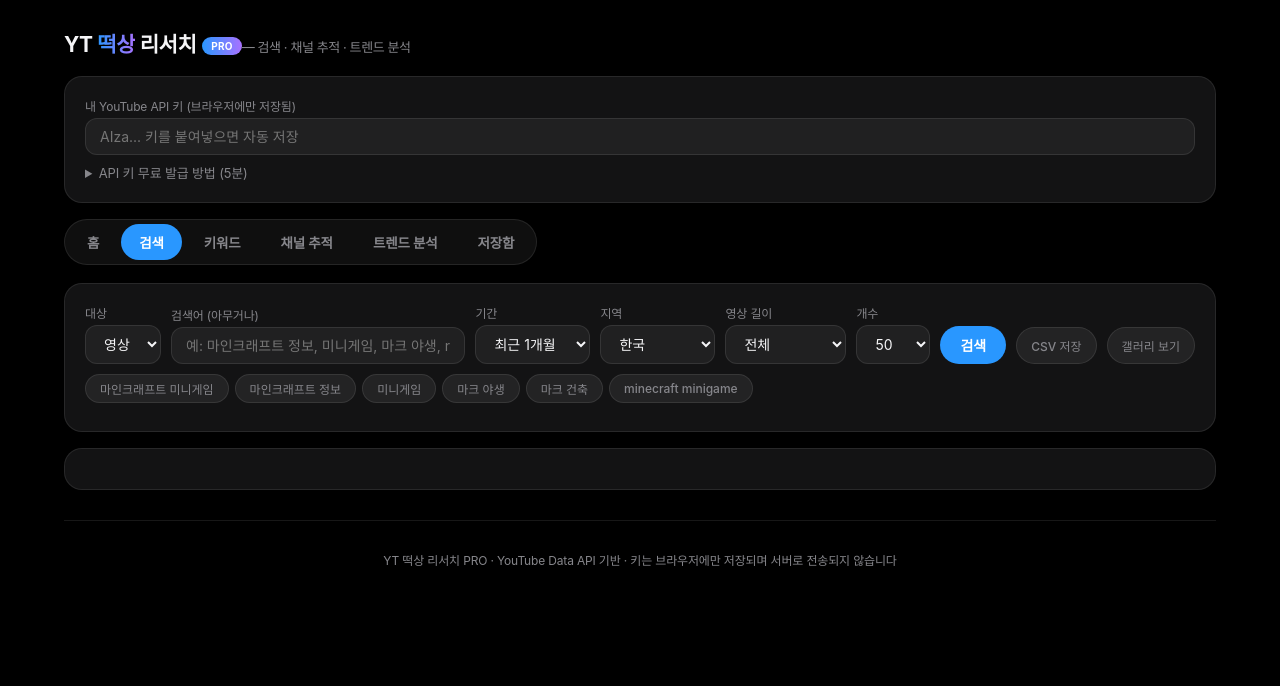
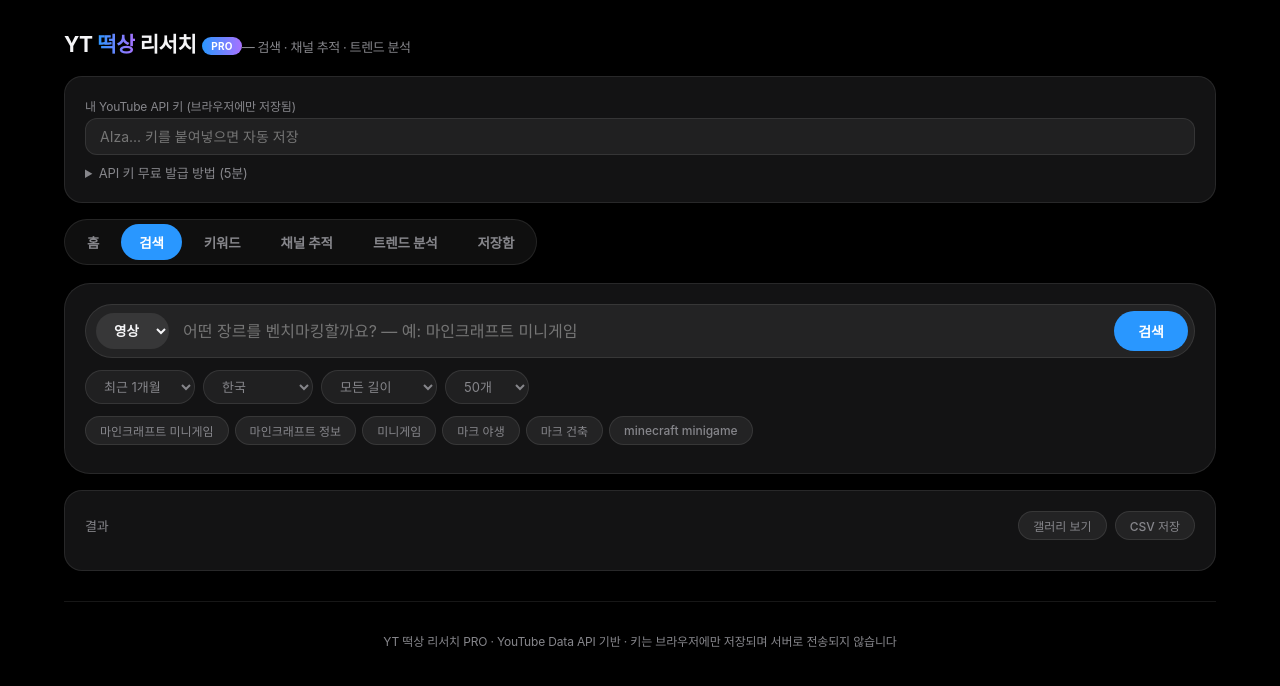
Before and after one commit to JeoungSeYun/yt-research, a plain HTML site: page pro/index.html in a window 1280 px wide. Both pictures are taken after a click on the element "검색". Drawn offline with Linux system fonts and the light colour scheme.

Commit message:
Apple-style search tab: spotlight bar, pill filters, results toolbar

```diff
--- a/pro/index.html
+++ b/pro/index.html
@@ -102,6 +102,17 @@
   .chip:hover { color: var(--text); border-color: var(--accent); }
   footer { text-align: center; color: var(--sub); font-size: 12px; padding: 30px 0 10px; border-top: 1px solid var(--border); margin-top: 30px; }
   .keymini { display: flex; align-items: center; gap: 10px; font-size: 13px; }
+  /* 검색바 — 스포트라이트 스타일 */
+  .searchbar { display: flex; align-items: center; gap: 8px; background: rgba(255, 255, 255, .07); border: 1px solid var(--border); border-radius: 980px; padding: 6px 6px 6px 10px; transition: border-color .2s; }
+  .searchbar:focus-within { border-color: var(--accent); }
+  .searchbar select { background: rgba(255, 255, 255, .09); border: none; border-radius: 980px; padding: 9px 14px; font-size: 13.5px; font-weight: 600; flex-shrink: 0; cursor: pointer; }
+  .searchbar input { flex: 1; background: none; border: none; font-size: 16px; padding: 10px 6px; min-width: 0; }
+  .searchbar input:focus { background: none; border: none; }
+  .searchbar button { flex-shrink: 0; padding: 10px 24px; }
+  .filters { display: flex; gap: 8px; margin-top: 12px; flex-wrap: wrap; }
+  .filters select { border-radius: 980px; font-size: 13px; padding: 7px 14px; color: var(--sub); cursor: pointer; }
+  .filters select:hover { color: var(--text); }
+  .resultsbar { display: flex; align-items: center; margin-bottom: 10px; }
 </style>
 </head>
 <body>
@@ -161,31 +172,23 @@
 
 <!-- ═══════════ 검색 탭 ═══════════ -->
 <div class="view" id="view-search">
-<div class="panel">
-  <div class="row">
-    <div class="field">
-      <label>대상</label>
+<div class="panel" style="border-radius:26px">
+  <div class="searchbar">
     <select id="mode">
       <option value="video" selected>영상</option>
       <option value="channel">채널</option>
     </select>
+    <input id="query" value="" placeholder="어떤 장르를 벤치마킹할까요? — 예: 마인크래프트 미니게임">
+    <button id="searchBtn">검색</button>
   </div>
-    <div class="field" style="flex:2;min-width:220px">
-      <label>검색어 (아무거나)</label>
-      <input id="query" value="" placeholder="예: 마인크래프트 정보, 미니게임, 마크 야생, roblox obby">
-    </div>
-    <div class="field">
-      <label>기간</label>
+  <div class="filters">
     <select id="period">
       <option value="7">최근 1주</option>
       <option value="30" selected>최근 1개월</option>
       <option value="90">최근 3개월</option>
       <option value="365">최근 1년</option>
-        <option value="0">전체</option>
+      <option value="0">전체 기간</option>
     </select>
-    </div>
-    <div class="field">
-      <label>지역</label>
     <select id="region">
       <option value="KR" selected>한국</option>
       <option value="US">미국</option>
@@ -199,41 +202,32 @@
       <option value="VN">베트남</option>
       <option value="TH">태국</option>
       <option value="RU">러시아</option>
-        <option value="">전체</option>
+      <option value="">모든 지역</option>
+    </select>
+    <select id="duration">
+      <option value="any" selected>모든 길이</option>
+      <option value="short">쇼츠 (≤3분)</option>
+      <option value="medium">4~20분</option>
+      <option value="long">20분 이상</option>
+    </select>
+    <select id="count">
+      <option value="25">25개</option>
+      <option value="50" selected>50개</option>
+      <option value="100">100개</option>
     </select>
   </div>
-    <div class="field">
-      <label>영상 길이</label>
-      <select id="duration">
-        <option value="any" selected>전체</option>
-        <option value="short">쇼츠 (≤3분)</option>
-        <option value="medium">4~20분</option>
-        <option value="long">20분+</option>
-      </select>
-    </div>
-    <div class="field">
-      <label>개수</label>
-      <select id="count">
-        <option value="25">25</option>
-        <option value="50" selected>50</option>
-        <option value="100">100</option>
-      </select>
-    </div>
-    <div class="field">
-      <button id="searchBtn">검색</button>
-    </div>
-    <div class="field">
-      <button class="mini" id="csvBtn" style="padding:9px 14px">CSV 저장</button>
-    </div>
-    <div class="field">
-      <button class="mini" id="viewToggle" style="padding:9px 14px">갤러리 보기</button>
-    </div>
-  </div>
-  <div id="presets" style="margin-top:10px;display:flex;gap:6px;flex-wrap:wrap"></div>
+  <div id="presets" style="margin-top:12px;display:flex;gap:6px;flex-wrap:wrap"></div>
   <div class="status" id="status"></div>
 </div>
 
 <div class="panel" style="overflow-x:auto">
+  <div class="resultsbar">
+    <span class="ch" style="font-size:13px">결과</span>
+    <span style="margin-left:auto;display:flex;gap:8px">
+      <button class="mini" id="viewToggle">갤러리 보기</button>
+      <button class="mini" id="csvBtn">CSV 저장</button>
+    </span>
+  </div>
   <table id="results">
     <thead></thead>
     <tbody></tbody>
```
Lines whose indentation alone changed are shown as unchanged.
